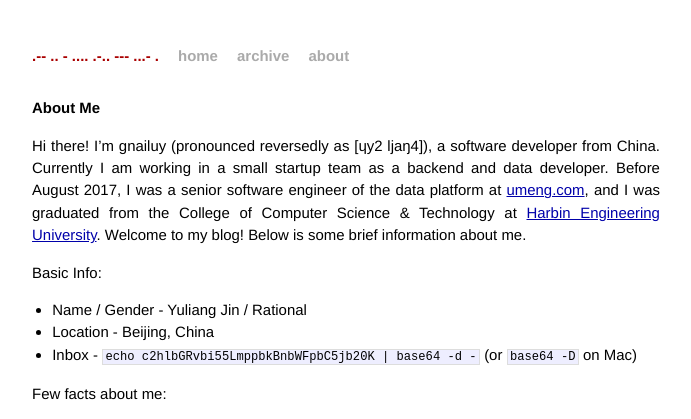
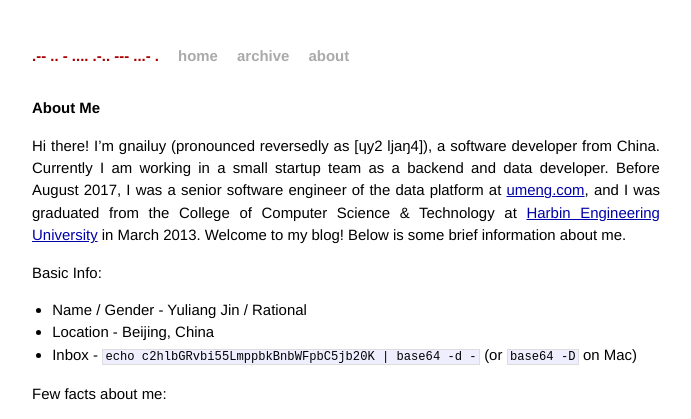
Before and after one commit to gnailuy/gnailuy.com, a Jekyll site: the page built from about.markdown, in a window 1280 px wide. Shown: the top 419 px of the page, without its empty margins (294-985 px from the left). Built offline with Jekyll 4.4.1, drawn with Linux system fonts in a browser that asks for light colours; Markdown is read by kramdown in place of the engine named in the settings; comment, search, counter and statistics services are not loaded.

Commit message:
add graduation time

```diff
--- a/about.markdown
+++ b/about.markdown
@@ -11,7 +11,7 @@ Currently I am working in a small startup team as a backend and data developer.
 Before August 2017,
 I was a senior software engineer of the data platform at [umeng.com][umeng],
 and I was graduated from the College of Computer Science & Technology at
-[Harbin Engineering University][heu].
+[Harbin Engineering University][heu] in March 2013.
 Welcome to my blog! Below is some brief information about me.
 
 Basic Info:
```
